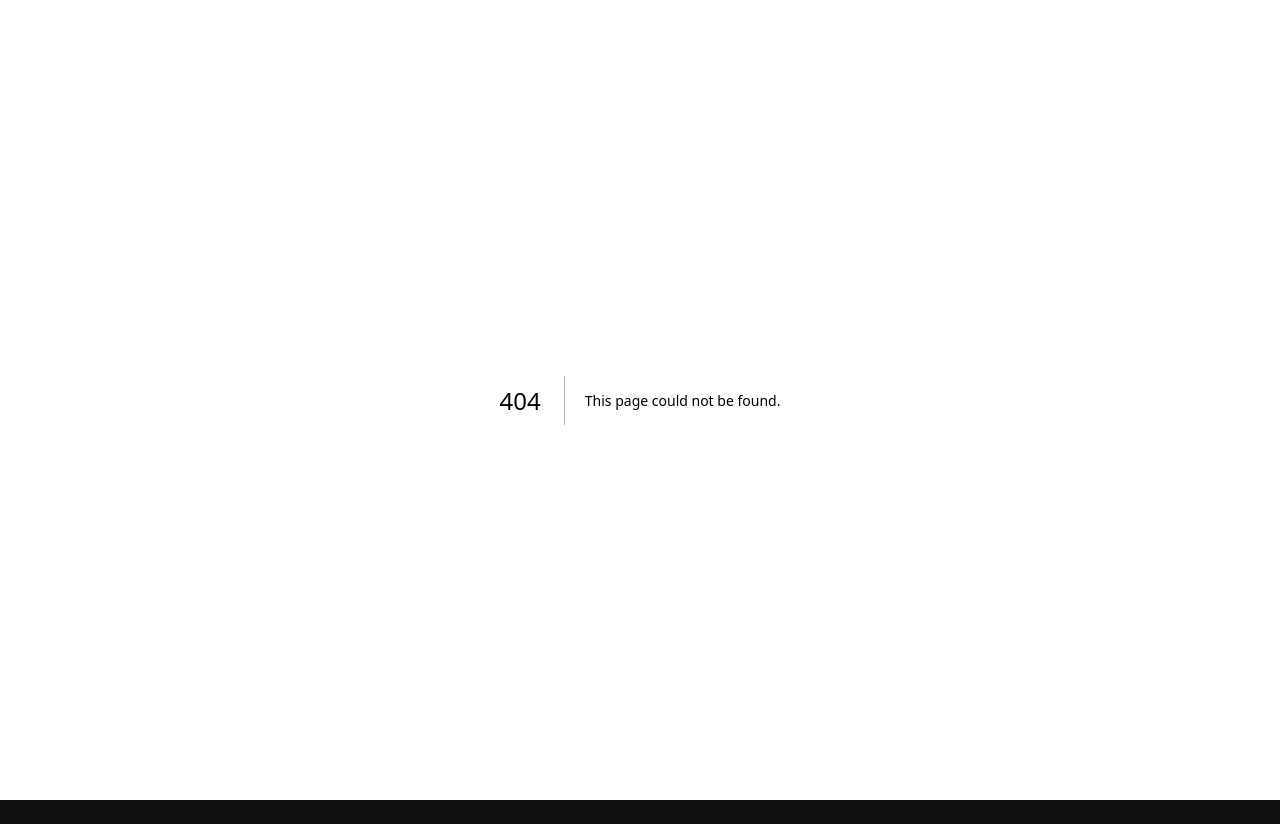
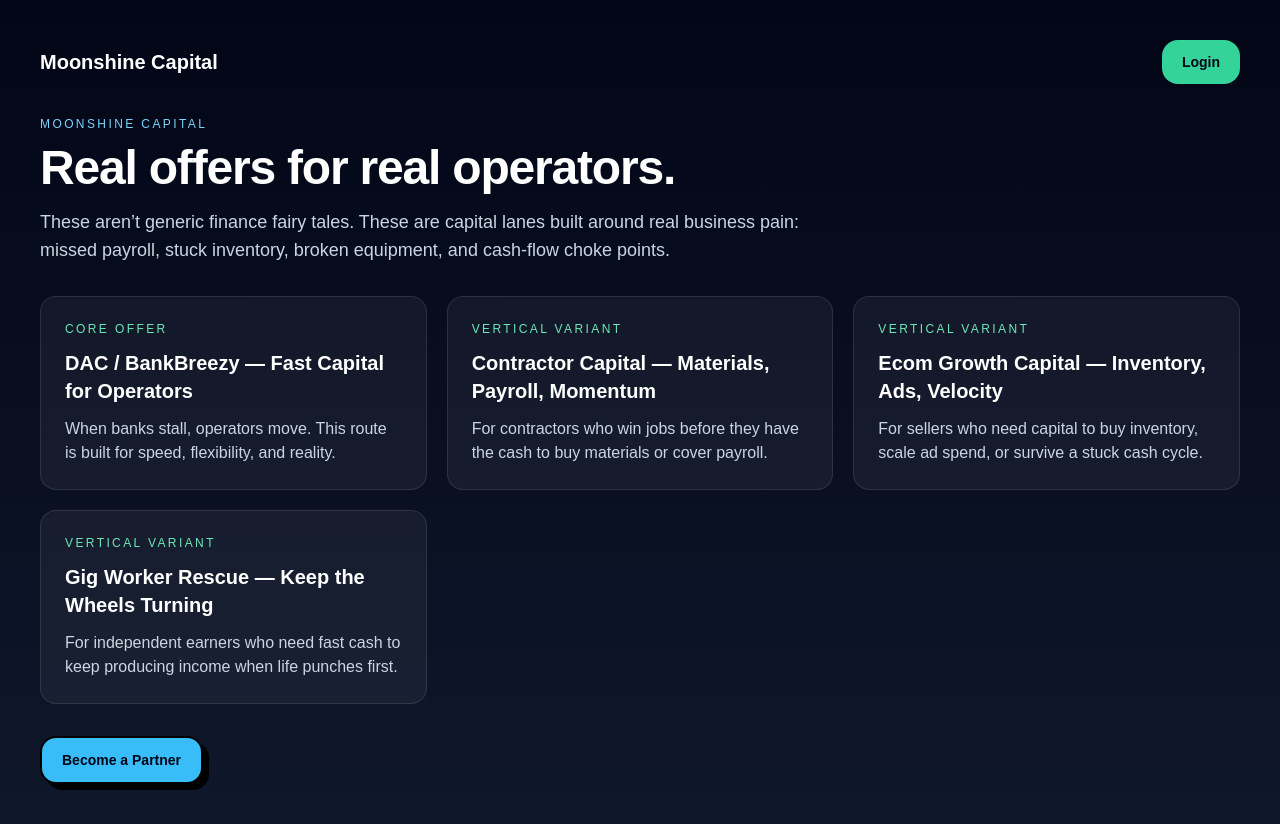
Before and after one commit to JFeimster/partner-portal, a Next.js app: page /offers in a window 1280 px wide. Before the commit this address had no page. Before the commit the page ends 800 px from the top, so only its background shows below. Built offline with nearby package versions, Linux system fonts and the light colour scheme.

Commit message:
Add public offers page

```diff
--- /dev/null
+++ b/app/offers/page.tsx
@@ -0,0 +1,32 @@
+import Link from 'next/link';
+import { PublicShell } from '@/components/layout/public-shell';
+import { Button } from '@/components/ui/button';
+import { partnerOffers } from '@/lib/partner-offers';
+
+export default function PublicOffersPage() {
+  return (
+    <PublicShell>
+      <div className="max-w-3xl">
+        <p className="text-xs uppercase tracking-[0.2em] text-sky-300">Moonshine Capital</p>
+        <h1 className="mt-3 text-5xl font-black tracking-tight">Real offers for real operators.</h1>
+        <p className="mt-4 text-lg text-slate-300">
+          These aren’t generic finance fairy tales. These are capital lanes built around real business pain: missed payroll, stuck inventory, broken equipment, and cash-flow choke points.
+        </p>
+      </div>
+
+      <div className="mt-8 grid gap-5 md:grid-cols-2 xl:grid-cols-3">
+        {partnerOffers.map((offer) => (
+          <Link key={offer.slug} href={`/app/offers_v3/${offer.slug}`} className="rounded-2xl border border-white/10 bg-white/5 p-6 transition hover:border-sky-400/30 hover:bg-white/10">
+            <p className="text-xs uppercase tracking-[0.2em] text-emerald-300">{offer.category}</p>
+            <h2 className="mt-3 text-xl font-black">{offer.title}</h2>
+            <p className="mt-3 text-slate-300">{offer.description}</p>
+          </Link>
+        ))}
+      </div>
+
+      <div className="mt-8">
+        <Button href="/become-a-partner" variant="brutal">Become a Partner</Button>
+      </div>
+    </PublicShell>
+  );
+}
```
